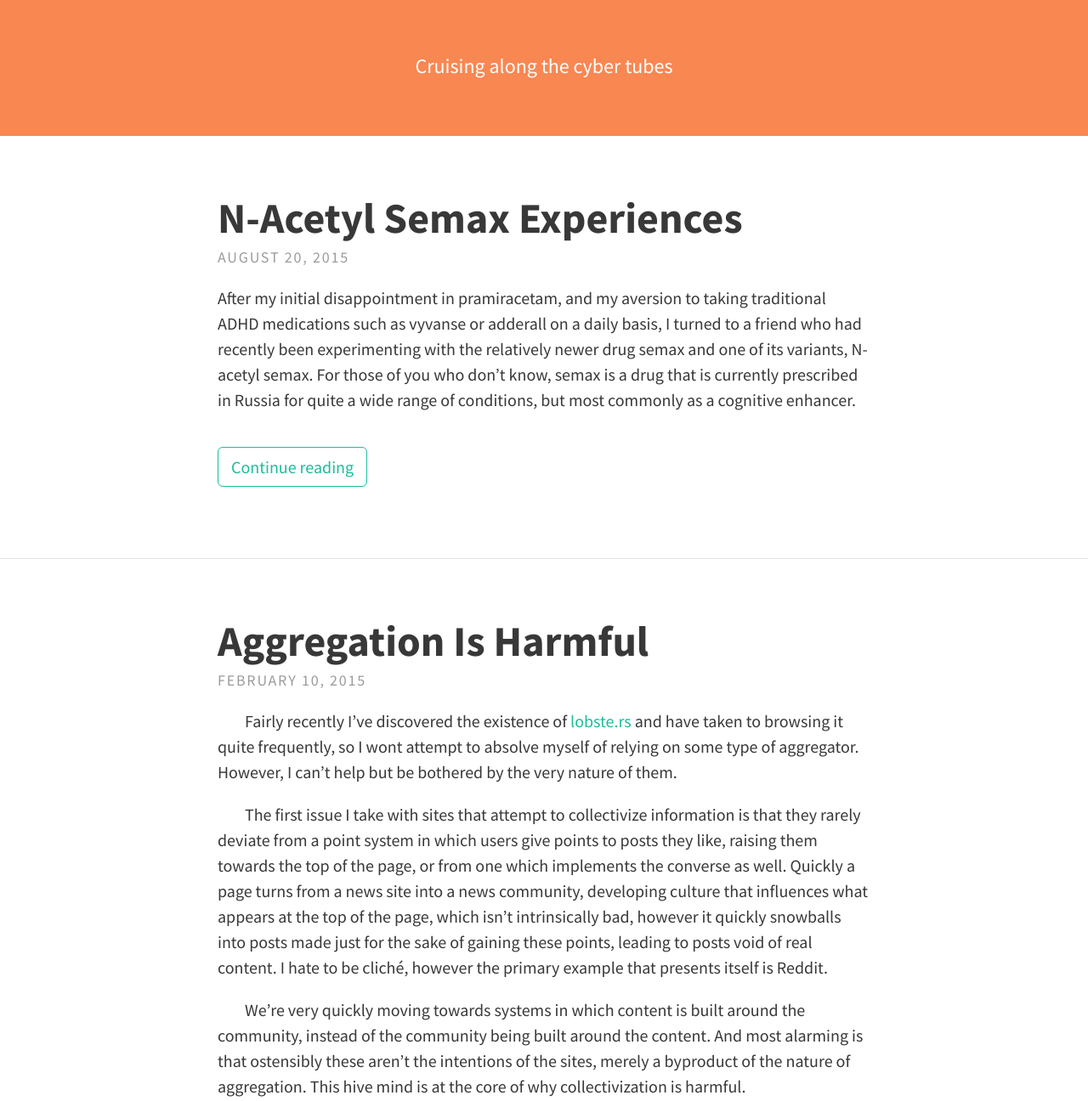
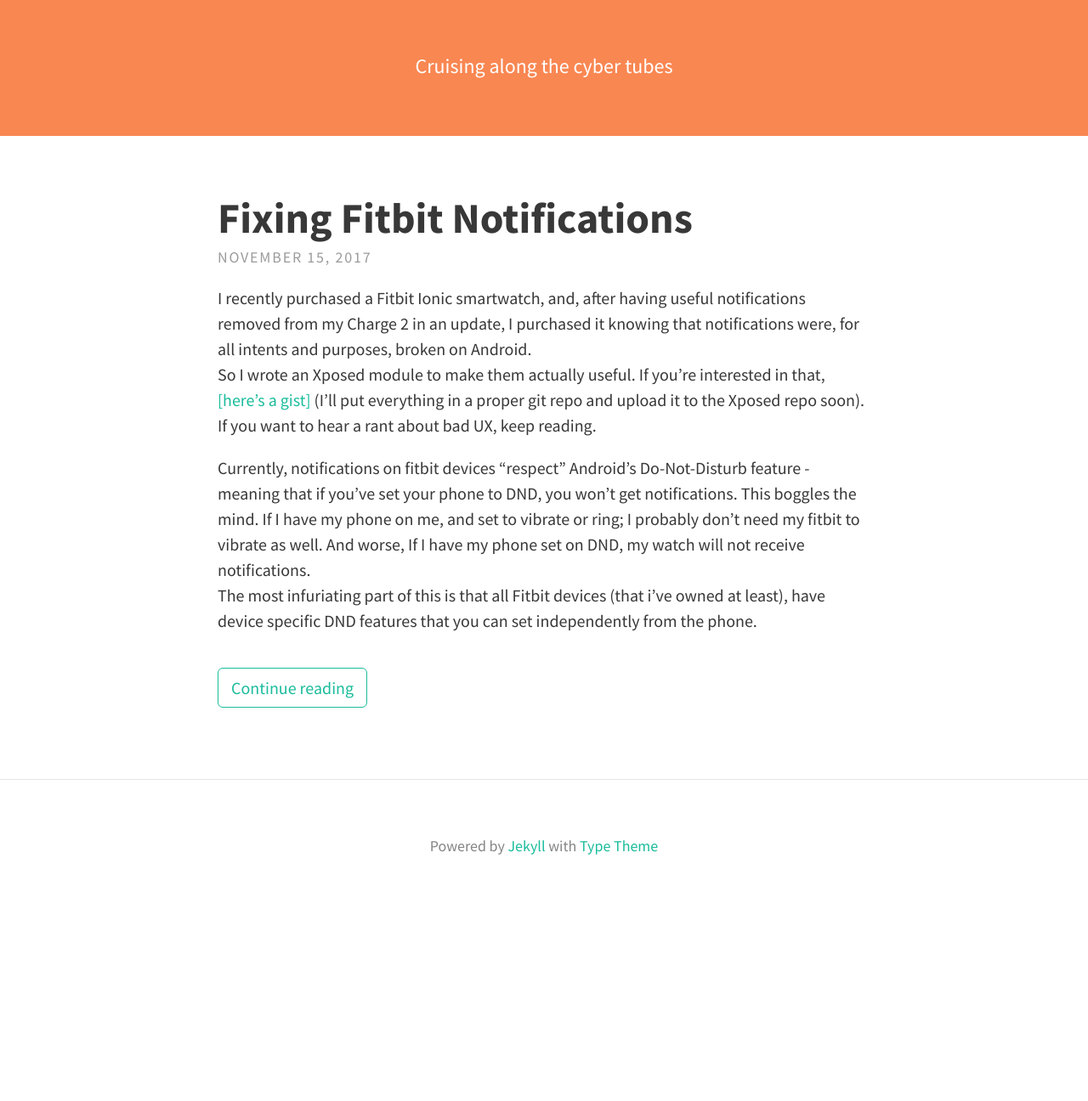
Before and after one commit to CompletelyGeneric/completelygeneric.github.io, a Jekyll site: the page built from index.html, in a window 1280 px wide and 1400 px high, cut to the strip 104-1400 px from the top of the window. Shown: the whole strip at 85% size. Built offline with Jekyll 4.4.1, drawn with Linux system fonts in a browser that asks for light colours; nearby versions of some CDN libraries; the list of posts is cut into pages by our own code; some of the changed text lies outside the part shown.

Commit message:
added new post and took out the trash

```diff
--- a/_config.yml
+++ b/_config.yml
@@ -15,11 +15,12 @@
      <p>Cruising along the cyber tubes</p>
 
   footer_text: >
+    Powered by <a href="https://jekyllrb.com/">Jekyll</a> with <a href="https://github.com/rohanchandra/type-theme">Type Theme</a>
 
 
   # Icons
   rss: yes
-  email_address: "hugh@hugh.moe"
+  email_address: "contact@hugh.moe"
   behance:
   bitbucket:
   dribbble:
--- a/_posts/2015-02-09-Regarding-Matchfixing-and-Online-Gambling.md
+++ /dev/null
@@ -1,23 +0,0 @@
----
-layout: post
-title: "Match-fixing and Online Gambling"
-feature-img: "img/confident_syrup_feature_image.png"
----
-&nbsp;&nbsp;&nbsp;&nbsp;&nbsp;&nbsp;Recently quite a number of affluent players in the game Counter Strike:Global Offensive have been banned for life due to a match-fixing scandal in which "DaZed" and his team iBuyPower, purposefully lost a match in order to win thousands of dollars in ingame skins. I'm not here to discuss the morality associated with throwing a game, rather, to discuss Valve's response in this matter.
-
-
-&nbsp;&nbsp;&nbsp;&nbsp;&nbsp;&nbsp;To begin, there's no precedence for something like this. Match-fixing was never something that Valve have shown to care about, refusing to acknowledge or act on claims until now. I'm not upset that IBP and Dazed were punished for doing something that is objectively **wrong**, rather at Valve's harsh reaction. I understand that people are mad that they lost *money* on this game if they bet, but this also brings up a huge legal question: do the in game skins hold value?
-
-&nbsp;&nbsp;&nbsp;&nbsp;&nbsp;&nbsp;Valve's official statement is "No", that they dont hold any intrinsic value, however this hasn't stopped betting sites such as [csgolounge](http://csgolounge.com/) from using them as a proxy currency for *legal* gambling; So in doing this, Valve has recognized that these skins do infact hold value, and that such a betting site *does* exist, once again, bringing us into this amorphic grey area where we dont know if this is legal or not.
-
-
-U.S. Code 31 § 5362 declares that
-
->the term "bet or wager" means the staking or risking by any person of something of value upon the outcome of a contest of others, a sporting event, or a game subject to chance, upon an agreement or understanding that the person or another person will receive something of value in the event of a certain outcome;
-
-&nbsp;&nbsp;&nbsp;&nbsp;&nbsp;&nbsp;It's clear that one can see what csgolounge is doing as gambling, and only time will tell if the government wants to get involved in this.
-
-
-
-
-[Ending on a comical note](https://twitter.com/SirScoots/status/564083952017604608), here's SirScoot's reaction to all of this.
--- a/_posts/2015-02-10-Aggregation-Is-Harmful.md
+++ /dev/null
@@ -1,12 +0,0 @@
----
-layout: post
-title: "Aggregation Is Harmful"
-feature-img: "img/purple_feature_image.png"
----
-&nbsp;&nbsp;&nbsp;&nbsp;&nbsp;&nbsp;&nbsp;&nbsp;Fairly recently I've discovered the existence of [lobste.rs](http://lobste.rs) and have taken to browsing it quite frequently, so I wont attempt to absolve myself of relying on some type of aggregator. However, I can't help but be bothered by the very nature of them.
-
-&nbsp;&nbsp;&nbsp;&nbsp;&nbsp;&nbsp;&nbsp;&nbsp;The first issue I take with sites that attempt to collectivize information is that they rarely deviate from a point system in which users give points to posts they like, raising them towards the top of the page, or from one which implements the converse as well. Quickly a page turns from a news site into a news community, developing culture that influences what appears at the top of the page, which isn't intrinsically bad, however it quickly snowballs into posts made just for the sake of gaining these points, leading to posts void of real content. I hate to be cliché, however the primary example that   presents itself is Reddit.
-
-&nbsp;&nbsp;&nbsp;&nbsp;&nbsp;&nbsp;&nbsp;&nbsp;We're very quickly moving towards systems in which content is built around the community, instead of the community being built around the content. And most alarming is that ostensibly these aren't the intentions of the sites, merely a byproduct of the nature of aggregation. This hive mind is at the core of why collectivization is harmful.
-
-zzz thats really the only rant that I have for today on the subject
--- a/_posts/2015-08-20-N-Acetyl-Semax-Experiences.md
+++ /dev/null
@@ -1,21 +0,0 @@
----
-layout: post
-title: "N-Acetyl Semax Experiences"
-feature-img: "img/pale_feature_image.png"
----
-
-
-
-After my initial disappointment in pramiracetam, and my aversion to taking traditional ADHD medications such as vyvanse or adderall on a daily basis, I turned to a friend who had recently been experimenting with the relatively newer drug semax and one of its variants, N-acetyl semax. For those of you who don't know, semax is a drug that is currently prescribed in Russia for quite a wide range of conditions, but most commonly as a cognitive enhancer.
-
-
-
-Before I talk about the effectiveness of the drug, I feel its needed to list some information about me, and what I expected of the drug. I'm an 18 year old male with depression and anxiety, looking for a drug to serve as a cognitive enhancer to replace my current dependence on vyvanse for studying, working, and any other activity in which I would otherwise lack the motivation to complete. With that out of the way, we can begin with a dissection of the effectiveness of the drug.
-
-
-
-I ordered my NA-semax from [Ceretropic](http://www.ceretropic.com/n-acetyl-semax-spray/) who currently is the only supplier of it as far as I know at the time of writing. Upon receiving my shipment of NA-Semax, I immediately refrigerated it for 6 hours and then took my first dose of 300mcg. Within 15 minutes of dosing I began to notice a subtle improvement in mood, and then proceeded to set to work for the night. I found that for the first night it was a perfect replacement for my regular dose of 40mgs of vyvanse. Surprisingly, this wasn't simply a honeymoon period, as the drug actually improved with effectiveness with daily dosing. I'd definitely say this is one of the "cleaner" feeling, nootropics out there, as it feels like it puts you in a very natural head-space. My only complaint is that when taken late at night, it tends to prevent me from sleeping for about an hour after I've taken it. Once I was happy with the dose I was at, I began to experiment with dosages to see how far I could push the drug. The effects of 300mcg to 600mcg are largely the same in my experiences, but at 900mcgs I began to start feeling quite anxious and over-focused. I continued to take 900mcgs for 2 days after the initial dose of it, however the effects never improved, and I reverted to my old Goldilocks dose of 300mcg. I also have yet to experience a negative "crash" that has been common with every other ADHD medication that I have tried.
-
-
-
-Summarily, I would highly recommend this drug to anyone who doesn't want to experience the negative effects of stimulant type ADHD medications.
--- /dev/null
+++ b/_posts/2017-11-15-Fixing-Fitbit-Notifications.md
@@ -0,0 +1,15 @@
+---
+layout: post
+title: "Fixing Fitbit Notifications"
+feature-img: "img/pale_feature_image.png"
+---
+
+I recently purchased a Fitbit Ionic smartwatch, and, after having useful notifications removed from my Charge 2 in an update, I purchased it knowing that notifications were, for all intents and purposes, broken on Android.
+So I wrote an Xposed module to make them actually useful. If you're interested in that, [[here's a gist]]({{ "https://gist.github.com/CompletelyGeneric/3418a3a555fab5192b39b7111e6f242a" }}) (I'll put everything in a proper git repo and upload it to the Xposed repo soon). If you want to hear a rant about bad UX, keep reading.
+
+Currently, notifications on fitbit devices "respect" Android's Do-Not-Disturb feature - meaning that if you've set your phone to DND, you won't get notifications. This boggles the mind. If I have my phone on me, and set to vibrate or ring; I probably don't need my fitbit to vibrate as well. And worse, If I have my phone set on DND, my watch will not receive notifications.
+The most infuriating part of this is that all Fitbit devices (that i've owned at least), have device specific DND features that you can set independently from the phone.
+
+I can only imagine that this decision was motivated by complaints of people who were woken up at night by notifications; Which is an understandable motivation. What isn't though, is the decision to not give the user an option to override their phone's DND settings.
+
+I really like my Ionic, but I'd really like an official fix to this.
--- a/about.md
+++ b/about.md
@@ -7,6 +7,5 @@
 
 Hey, I'm Hugh,
 
-this blog is where I'll be posting all my writeups and whatnot as I learn more about computer programming and the world. I'm interested in reverse engineering and exploitation of systems, as well philosophy, music, and art.
-
-My favourite languages are C and Haskell, and my dream job is to be an anti-cheat developer
+I like Rust, and embedded stuff.
+I currently am a student, and work at UMass Boston's WaveLab doing signals and security stuff.
```
